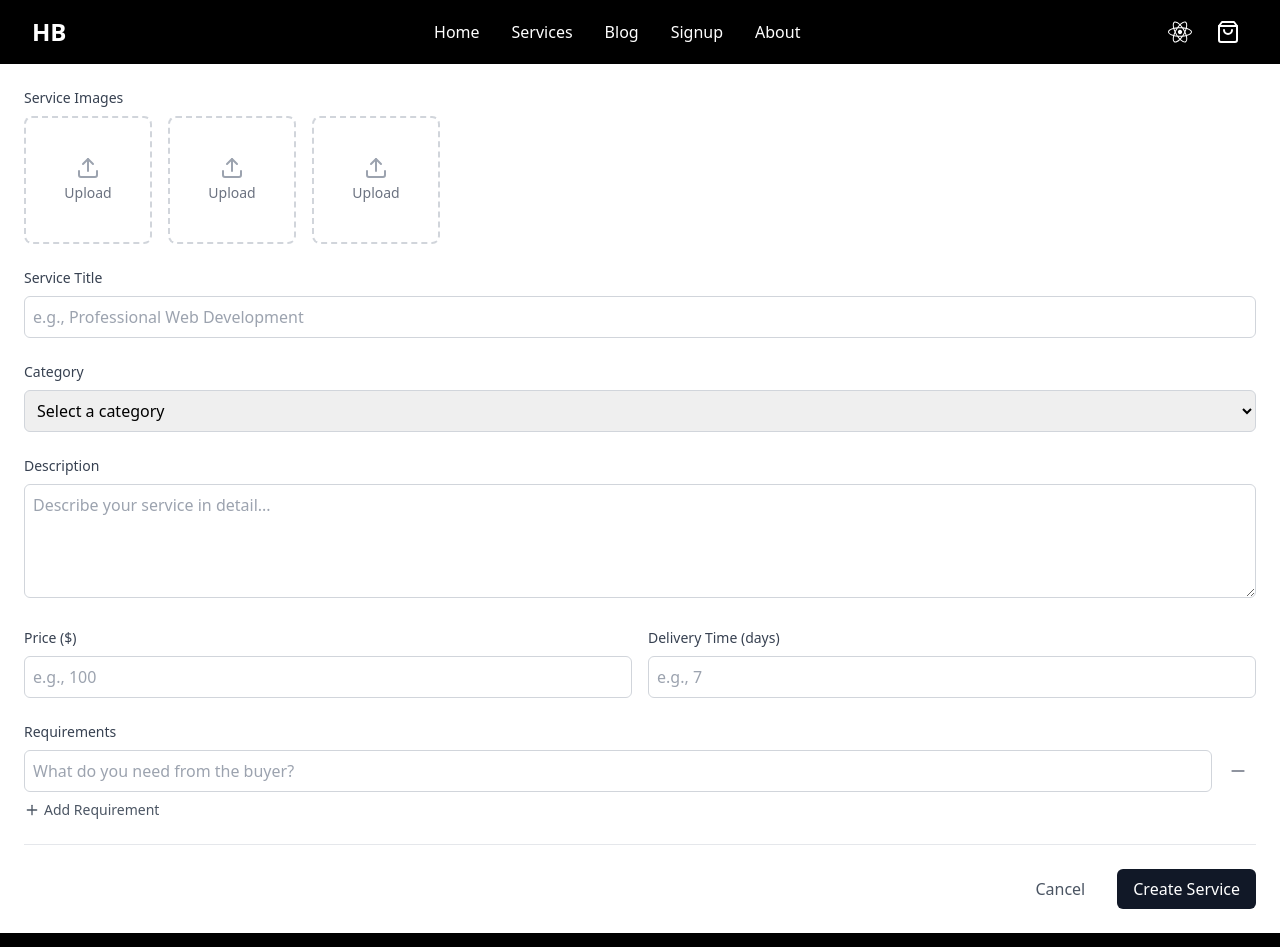
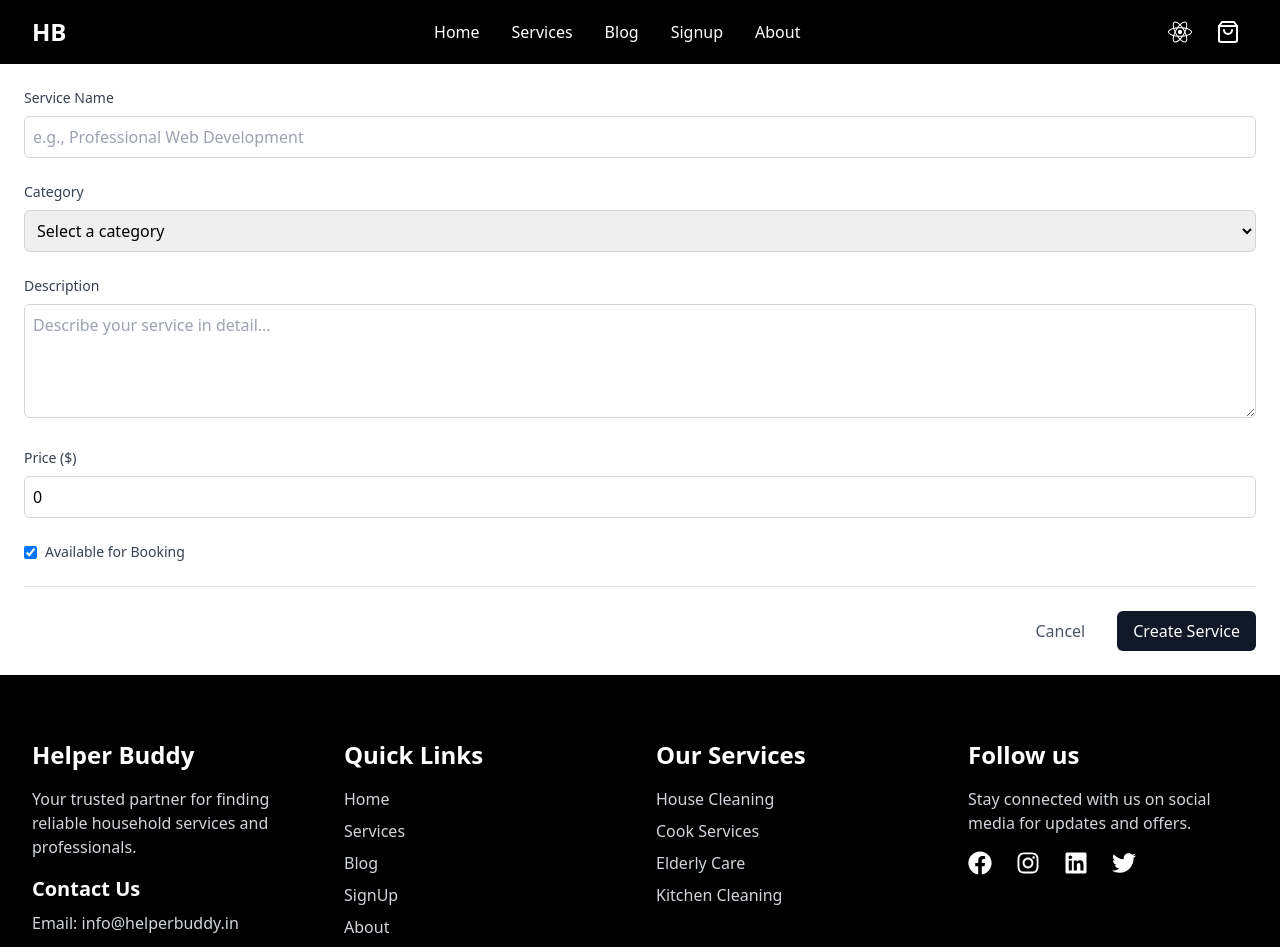
Before and after one commit to vivek98ji/nishit_parmar, a Next.js app: page /components/service-provider/addService/addService in a window 1280 px wide. Shown: the top 947 px of the page. Built offline with nearby package versions, Linux system fonts and the light colour scheme.

Commit message:
feat: add-service

```diff
--- /dev/null
+++ b/src/models/ServiceRequest.ts
@@ -0,0 +1,15 @@
+import mongoose from "mongoose";
+
+const ServiceRequestSchema = new mongoose.Schema(
+  {
+    name: { type: String, required: true },
+    description: { type: String, required: true },
+    price: { type: Number, required: true },
+    category: { type: String, required: true },
+    available: { type: Boolean, default: true },
+    providerId: { type: mongoose.Schema.Types.ObjectId, ref: "User" }, // Service provider (Partner)
+  },
+  { timestamps: true }
+);
+
+export default mongoose.models.ServiceRequest || mongoose.model("Service", ServiceRequestSchema);
--- /dev/null
+++ b/src/pages/api/serviceRequest.ts
@@ -0,0 +1,48 @@
+import connectDB from "@/lib/mongodb";
+import Service from "@/models/ServiceRequest";
+import { NextApiRequest, NextApiResponse } from "next";
+
+export default async function handler(req: NextApiRequest, res: NextApiResponse) {
+  await connectDB();
+
+  if (req.method === "GET") {
+    try {
+      const services = await Service.find();
+      res.status(200).json({ success: true, services });
+    } catch (error) {
+      const errorMessage = error instanceof Error ? error.message : "An unknown error occurred";
+      res.status(500).json({ success: false, error: errorMessage });
+    }
+  } else if (req.method === "POST") {
+    try {
+      // Validate required fields
+      const { name, description, price, category } = req.body;
+
+      if (!name || !description || !category || !price) {
+        return res.status(400).json({
+          success: false,
+          error: "Missing required fields"
+        });
+      }
+
+      // Add a temporary providerId for testing
+      // In production, this should come from your authentication system
+      const serviceData = {
+        ...req.body,
+        providerId: "65f1234567890123456789ab" // Temporary MongoDB ObjectId
+      };
+
+      const service = await Service.create(serviceData);
+      res.status(201).json({ success: true, service });
+    } catch (error) {
+      // Improved error handling
+      const errorMessage = error instanceof Error ? error.message : "An unknown error occurred";
+      res.status(400).json({
+        success: false,
+        error: errorMessage
+      });
+    }
+  } else {
+    res.status(405).json({ success: false, error: "Method Not Allowed" });
+  }
+}
--- a/src/pages/components/service-provider/addService/addService.tsx
+++ b/src/pages/components/service-provider/addService/addService.tsx
@@ -1,33 +1,34 @@
-"use client"
+// components/AddServiceForm.tsx
+"use client";
 
-import { useState } from "react"
-import { Upload, Plus, Minus } from "lucide-react"
-import type React from "react" // Added import for React
+import { useState } from "react";
+import { Upload, Plus, Minus } from "lucide-react";
+import type React from "react";
 
 interface ServiceFormData {
-  title: string
-  category: string
-  description: string
-  price: string
-  deliveryTime: string
-  requirements: string[]
-  images: string[]
+  name: string;
+  description: string;
+  price: number;
+  category: string;
+  available: boolean;
+  // Note: providerId will be handled on the backend
 }
 
 interface AddServiceFormProps {
-  onClose: () => void
+  onClose: () => void;
 }
 
 export default function AddServiceForm({ onClose }: AddServiceFormProps) {
   const [formData, setFormData] = useState<ServiceFormData>({
-    title: "",
+    name: "",
+    description: "",
+    price: 0,
     category: "",
-    description: "",
-    price: "",
-    deliveryTime: "",
-    requirements: [""],
-    images: [],
-  })
+    available: true,
+  });
+
+  const [error, setError] = useState<string>("");
+  const [isSubmitting, setIsSubmitting] = useState(false);
 
   const categories = [
     "Web Development",
@@ -40,66 +41,62 @@ export default function AddServiceForm({ onClose }: AddServiceFormProps) {
     "Voice Over",
     "Translation",
     "Other",
-  ]
+  ];
 
-  const handleInputChange = (field: keyof ServiceFormData, value: string) => {
-    setFormData((prev) => ({ ...prev, [field]: value }))
+  const handleInputChange = (
+    field: keyof ServiceFormData,
+    value: string | number | boolean
+  ) => {
+    setFormData((prev) => ({ ...prev, [field]: value }));
+  };
+
+  const handleSubmit = async (e: React.FormEvent) => {
+    e.preventDefault();
+    setError("");
+    setIsSubmitting(true);
+
+    try {
+      // Validate required fields
+      if (!formData.name || !formData.description || !formData.category || formData.price <= 0) {
+        throw new Error("Please fill in all required fields");
       }
 
-  const handleRequirementChange = (index: number, value: string) => {
-    const newRequirements = [...formData.requirements]
-    newRequirements[index] = value
-    setFormData((prev) => ({ ...prev, requirements: newRequirements }))
+      const response = await fetch("/api/serviceRequest", {
+        method: "POST",
+        headers: {
+          "Content-Type": "application/json",
+        },
+        body: JSON.stringify(formData),
+      });
+
+      if (!response.ok) {
+        const data = await response.json();
+        throw new Error(data.message || "Failed to create service");
       }
 
-  const addRequirement = () => {
-    setFormData((prev) => ({
-      ...prev,
-      requirements: [...prev.requirements, ""],
-    }))
+      onClose();
+    } catch (err) {
+      setError(err instanceof Error ? err.message : "An error occurred");
+    } finally {
+      setIsSubmitting(false);
     }
-
-  const removeRequirement = (index: number) => {
-    setFormData((prev) => ({
-      ...prev,
-      requirements: prev.requirements.filter((_, i) => i !== index),
-    }))
-  }
-
-  const handleSubmit = (e: React.FormEvent) => {
-    e.preventDefault()
-    // Handle form submission
-    console.log(formData)
-    onClose()
-  }
+  };
 
   return (
     <form onSubmit={handleSubmit} className="p-6 space-y-6">
-      <div className="space-y-2">
-        <label className="block text-sm font-medium text-gray-700">Service Images</label>
-        <div className="flex gap-4">
-          {[1, 2, 3].map((num) => (
-            <div
-              key={num}
-              className="w-32 h-32 border-2 border-dashed border-gray-300 rounded-lg flex items-center justify-center cursor-pointer hover:border-gray-400 transition-colors"
-            >
-              <div className="text-center">
-                <Upload className="w-6 h-6 mx-auto text-gray-400" />
-                <span className="text-sm text-gray-500">Upload</span>
-              </div>
-            </div>
-          ))}
-        </div>
-      </div>
+      {error && (
+        <div className="p-3 text-red-500 bg-red-50 rounded-md">{error}</div>
+      )}
 
       <div className="space-y-2">
-        <label className="block text-sm font-medium text-gray-700">Service Title</label>
+        <label className="block text-sm font-medium text-gray-700">Service Name</label>
         <input
           type="text"
-          value={formData.title}
-          onChange={(e) => handleInputChange("title", e.target.value)}
+          value={formData.name}
+          onChange={(e) => handleInputChange("name", e.target.value)}
           className="w-full p-2 border border-gray-300 rounded-md focus:outline-none focus:ring-2 focus:ring-gray-200"
           placeholder="e.g., Professional Web Development"
+          required
         />
       </div>
 
@@ -109,6 +106,7 @@ export default function AddServiceForm({ onClose }: AddServiceFormProps) {
           value={formData.category}
           onChange={(e) => handleInputChange("category", e.target.value)}
           className="w-full p-2 border border-gray-300 rounded-md focus:outline-none focus:ring-2 focus:ring-gray-200"
+          required
         >
           <option value="">Select a category</option>
           {categories.map((category) => (
@@ -127,76 +125,53 @@ export default function AddServiceForm({ onClose }: AddServiceFormProps) {
           rows={4}
           className="w-full p-2 border border-gray-300 rounded-md focus:outline-none focus:ring-2 focus:ring-gray-200"
           placeholder="Describe your service in detail..."
+          required
         />
       </div>
 
-      <div className="grid grid-cols-2 gap-4">
       <div className="space-y-2">
         <label className="block text-sm font-medium text-gray-700">Price ($)</label>
         <input
           type="number"
           value={formData.price}
-            onChange={(e) => handleInputChange("price", e.target.value)}
+          onChange={(e) => handleInputChange("price", Number(e.target.value))}
           className="w-full p-2 border border-gray-300 rounded-md focus:outline-none focus:ring-2 focus:ring-gray-200"
           placeholder="e.g., 100"
+          min="0"
+          step="0.01"
+          required
         />
       </div>
 
       <div className="space-y-2">
-          <label className="block text-sm font-medium text-gray-700">Delivery Time (days)</label>
+        <label className="flex items-center space-x-2">
           <input
-            type="number"
-            value={formData.deliveryTime}
-            onChange={(e) => handleInputChange("deliveryTime", e.target.value)}
-            className="w-full p-2 border border-gray-300 rounded-md focus:outline-none focus:ring-2 focus:ring-gray-200"
-            placeholder="e.g., 7"
+            type="checkbox"
+            checked={formData.available}
+            onChange={(e) => handleInputChange("available", e.target.checked)}
+            className="rounded border-gray-300 text-gray-900 focus:ring-gray-200"
           />
-        </div>
-      </div>
-
-      <div className="space-y-2">
-        <label className="block text-sm font-medium text-gray-700">Requirements</label>
-        <div className="space-y-2">
-          {formData.requirements.map((req, index) => (
-            <div key={index} className="flex gap-2">
-              <input
-                type="text"
-                value={req}
-                onChange={(e) => handleRequirementChange(index, e.target.value)}
-                className="flex-1 p-2 border border-gray-300 rounded-md focus:outline-none focus:ring-2 focus:ring-gray-200"
-                placeholder="What do you need from the buyer?"
-              />
-              <button
-                type="button"
-                onClick={() => removeRequirement(index)}
-                className="p-2 text-gray-500 hover:text-gray-700"
-              >
-                <Minus className="w-5 h-5" />
-              </button>
-            </div>
-          ))}
-          <button
-            type="button"
-            onClick={addRequirement}
-            className="flex items-center text-sm text-gray-600 hover:text-gray-900"
-          >
-            <Plus className="w-4 h-4 mr-1" />
-            Add Requirement
-          </button>
-        </div>
+          <span className="text-sm font-medium text-gray-700">Available for Booking</span>
+        </label>
       </div>
 
       <div className="flex justify-end space-x-4 pt-6 border-t">
-        <button type="button" onClick={onClose} className="px-4 py-2 text-gray-600 hover:text-gray-900">
+        <button
+          type="button"
+          onClick={onClose}
+          className="px-4 py-2 text-gray-600 hover:text-gray-900"
+          disabled={isSubmitting}
+        >
           Cancel
         </button>
         <button
           type="submit"
-          className="px-4 py-2 bg-gray-900 text-white rounded-md hover:bg-gray-800 transition-colors"
+          className="px-4 py-2 bg-gray-900 text-white rounded-md hover:bg-gray-800 transition-colors disabled:bg-gray-400"
+          disabled={isSubmitting}
         >
-          Create Service
+          {isSubmitting ? "Creating..." : "Create Service"}
         </button>
       </div>
     </form>
-  )
+  );
 }
```
Also changed, not shown: package.json (+4 -9 lines), src/lib/dbConnect.ts (added, +26 -0 lines), 1 other file (tests, documents, lock files or other folders). Lines whose indentation alone changed are shown as unchanged.
